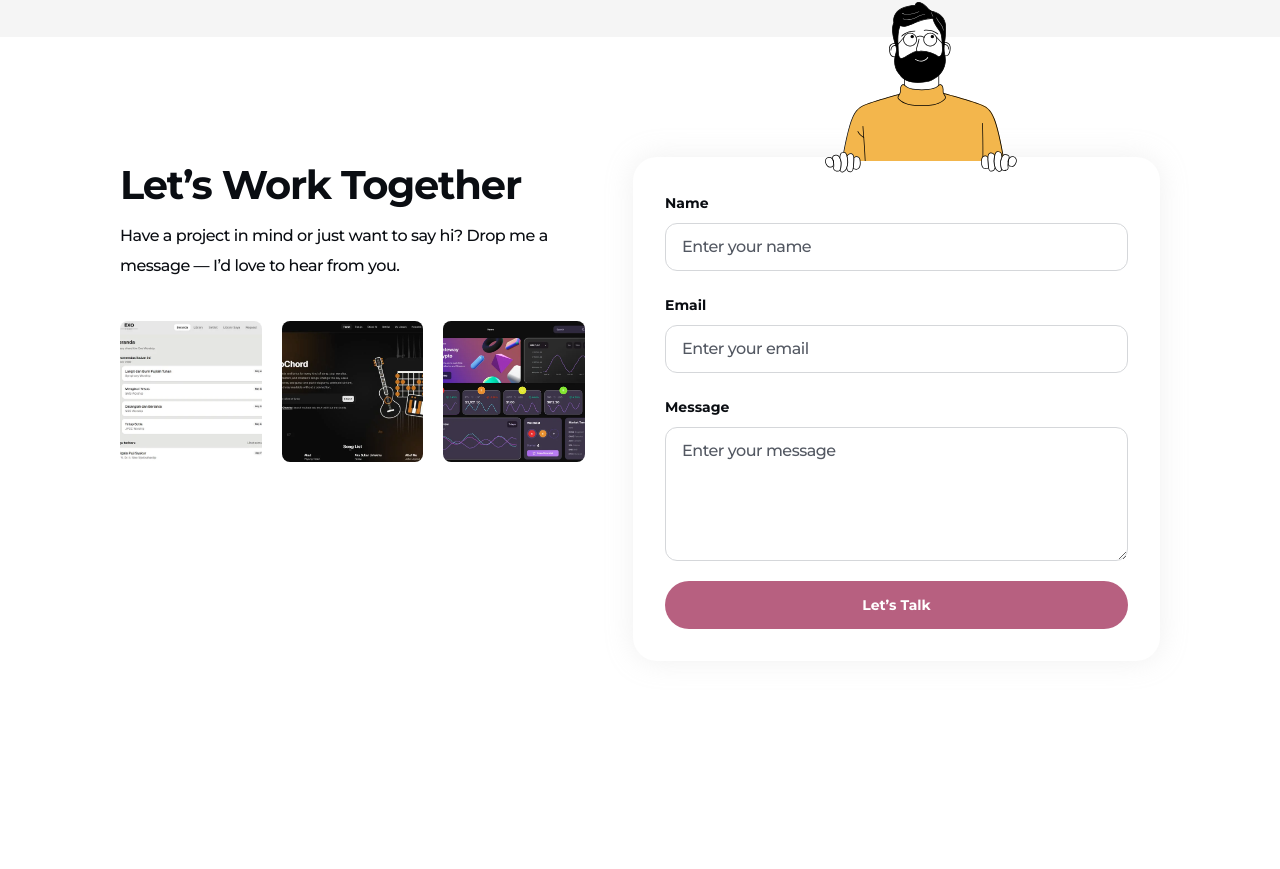
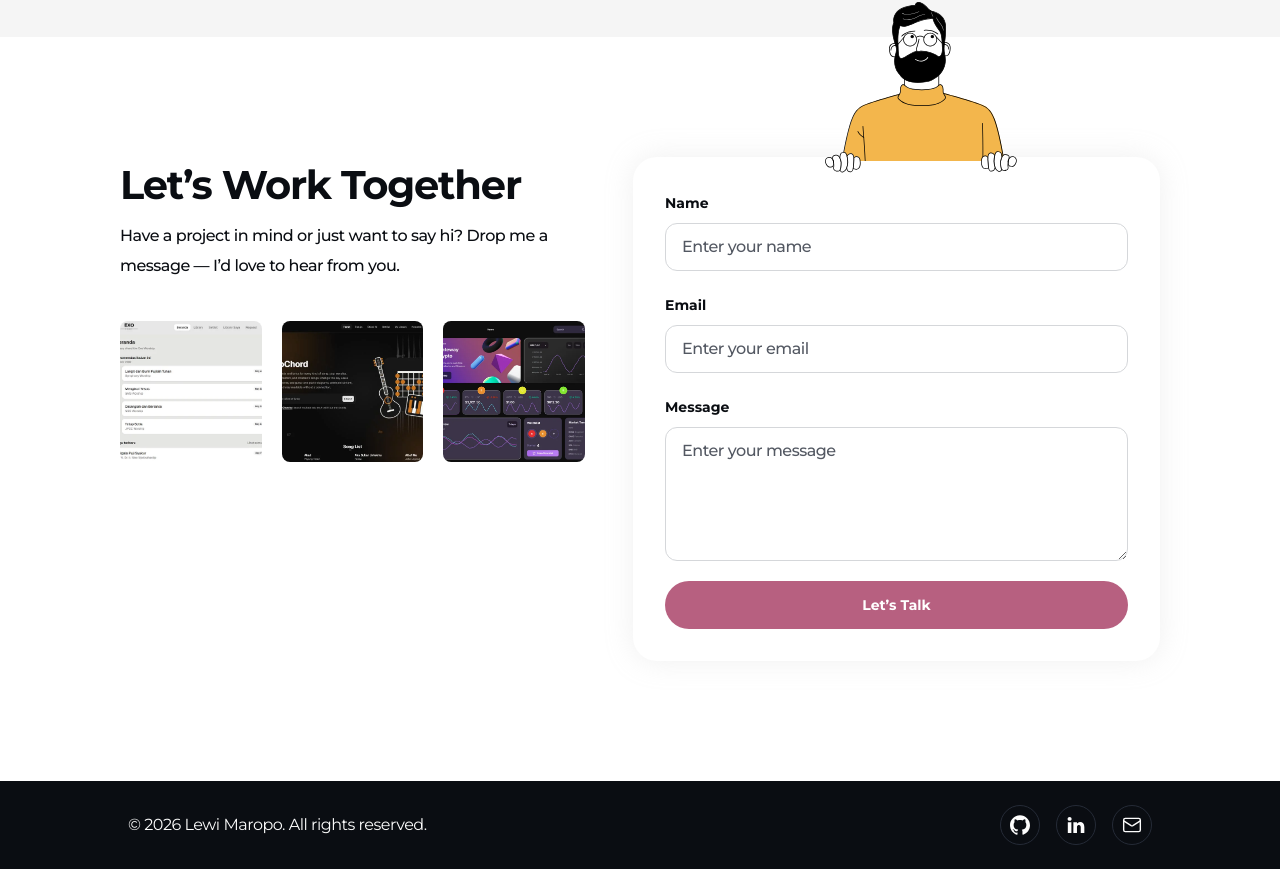
Before and after one commit to LewzzJrs/portofolio, a Next.js app: page / in a window 1280 px wide. Shown: the part 5400-6269 px from the top of the page. Before the commit the page ends 6181 px from the top, so only its background shows below. Built offline with nearby package versions, Linux system fonts and the light colour scheme; a web font is replaced by a local one.

Commit message:
feat: add footer

```diff
--- a/src/app/page.tsx
+++ b/src/app/page.tsx
@@ -7,9 +7,11 @@ import Projects from "@/components/sections/Projects";
 import Experience from "@/components/sections/Experience";
 import Faq from "@/components/sections/Faq";
 import Contact from "@/components/sections/Contact";
+import Footer from "@/components/sections/Footer";
 
 export default function Home() {
   return (
+    <>
       <main className="min-h-screen bg-[#A53860F0]/94">
         <Navbar />
         <Hero />
@@ -21,5 +23,7 @@ export default function Home() {
         <Faq />
         <Contact />
       </main>
+      <Footer />
+    </>
   );
 }
--- /dev/null
+++ b/src/components/sections/Footer.tsx
@@ -0,0 +1,54 @@
+import { Mail } from "lucide-react";
+
+function GithubIcon() {
+  return (
+    <svg viewBox="0 0 24 24" fill="currentColor" aria-hidden="true" className="size-5">
+      <path d="M12 .297c-6.63 0-12 5.373-12 12 0 5.303 3.438 9.8 8.205 11.385.6.113.82-.258.82-.577 0-.285-.01-1.04-.015-2.04-3.338.724-4.042-1.61-4.042-1.61C4.422 18.07 3.633 17.7 3.633 17.7c-1.087-.744.084-.729.084-.729 1.205.084 1.838 1.236 1.838 1.236 1.07 1.835 2.809 1.305 3.495.998.108-.776.417-1.305.76-1.605-2.665-.3-5.466-1.332-5.466-5.93 0-1.31.465-2.38 1.235-3.22-.135-.303-.54-1.523.105-3.176 0 0 1.005-.322 3.3 1.23.96-.267 1.98-.399 3-.405 1.02.006 2.04.138 3 .405 2.28-1.552 3.285-1.23 3.285-1.23.645 1.653.24 2.873.12 3.176.765.84 1.23 1.91 1.23 3.22 0 4.61-2.805 5.625-5.475 5.92.42.36.81 1.096.81 2.22 0 1.606-.015 2.896-.015 3.286 0 .315.21.69.825.57C20.565 22.092 24 17.592 24 12.297c0-6.627-5.373-12-12-12" />
+    </svg>
+  );
+}
+
+function LinkedinIcon() {
+  return (
+    <svg viewBox="10 10 20 20" fill="currentColor" aria-hidden="true" className="size-5">
+      <path d="M15.3974 28.1056V17.3005H11.8092V28.1056H15.3978H15.3974ZM13.604 15.8255C14.8551 15.8255 15.634 14.9958 15.634 13.9589C15.6105 12.8983 14.8551 12.0918 13.6278 12.0918C12.3997 12.0918 11.5977 12.8983 11.5977 13.9588C11.5977 14.9957 12.3762 15.8254 13.5805 15.8254H13.6038L13.604 15.8255ZM17.3836 28.1056H20.9716V22.0722C20.9716 21.7497 20.995 21.4263 21.0898 21.196C21.3491 20.5505 21.9395 19.8823 22.931 19.8823C24.229 19.8823 24.7486 20.8731 24.7486 22.3258V28.1056H28.3365V21.9103C28.3365 18.5916 26.5665 17.0472 24.2058 17.0472C22.2703 17.0472 21.4203 18.1299 20.948 18.8674H20.9719V17.3009H17.3838C17.4306 18.3145 17.3835 28.106 17.3835 28.106L17.3836 28.1056Z" />
+    </svg>
+  );
+}
+
+const socials = [
+  { label: "GitHub", href: "https://github.com/LewzzJrs", icon: <GithubIcon /> },
+  { label: "LinkedIn", href: "https://linkedin.com/in/lewi-maropo", icon: <LinkedinIcon /> },
+  {
+    label: "Email",
+    href: "mailto:nainggolanlewi3@gmail.com",
+    icon: <Mail size={20} strokeWidth={1.67} aria-hidden="true" />,
+  },
+];
+
+export default function Footer() {
+  return (
+    <footer className="bg-neutral-950 px-4 py-8 lg:px-32 lg:py-6">
+      <div className="mx-auto flex max-w-300 flex-col-reverse gap-6 lg:flex-row lg:items-center lg:justify-between">
+        <p className="text-xs leading-6 text-neutral-25 lg:text-base lg:leading-7.5 lg:tracking-[-0.03em]">
+          © {new Date().getFullYear()} Lewi Maropo. All rights reserved.
+        </p>
+        <ul className="flex gap-3 lg:gap-4">
+          {socials.map((social) => (
+            <li key={social.label}>
+              <a
+                href={social.href}
+                aria-label={social.label}
+                target={social.href.startsWith("http") ? "_blank" : undefined}
+                rel={social.href.startsWith("http") ? "noreferrer" : undefined}
+                className="flex size-10 items-center justify-center rounded-full border border-neutral-800 text-neutral-25 outline-offset-2 transition-colors hover:bg-neutral-800 focus-visible:outline-2 focus-visible:outline-neutral-25"
+              >
+                {social.icon}
+              </a>
+            </li>
+          ))}
+        </ul>
+      </div>
+    </footer>
+  );
+}
```
Lines whose indentation alone changed are shown as unchanged.
